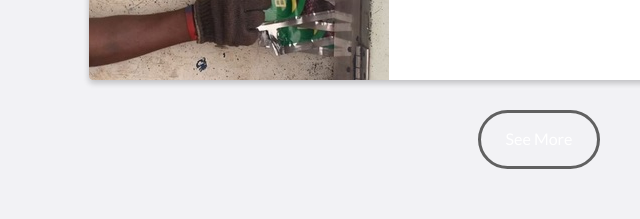
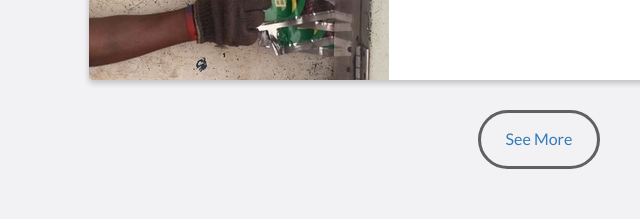
Before and after one commit to Mann1904/mannsaradva, a website: page index.html in a window 1280 px wide. Shown: the part 4346-4565 px from the top of the page, 101-741 px from the left. Drawn offline with nearby package versions, Linux system fonts and the light colour scheme.

Commit message:
Update index.html

```diff
--- a/index.html
+++ b/index.html
@@ -417,7 +417,7 @@
                 </div>
                 <!-- End .project -->
 
-                <a href="https://github.com/Mann1904" target="_blank" class="btn-rounded-white" style="border-color: #333333c2;">See More</a>
+                <a href="https://github.com/Mann1904" target="_blank" class="btn-rounded-white" style="border-color: #333333c2; color:#337ab7;">See More</a>
 
             </div>
         </div>
```
